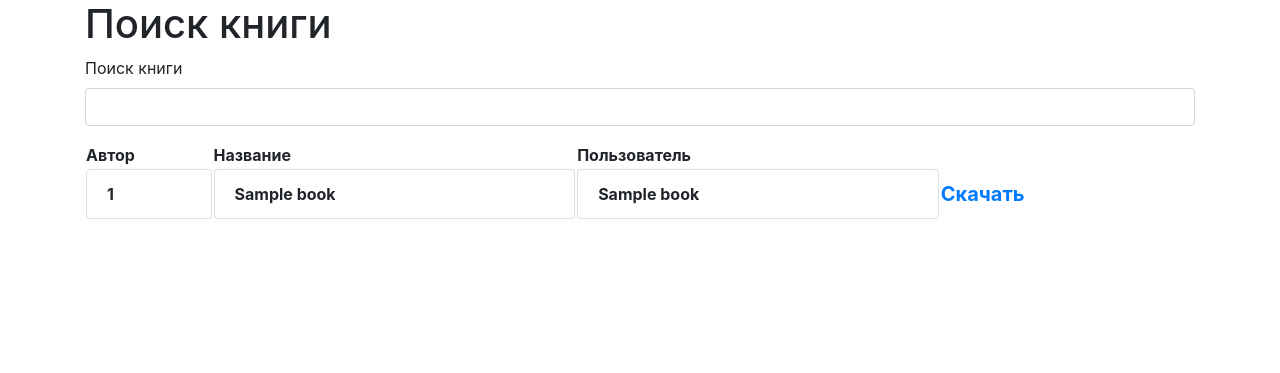
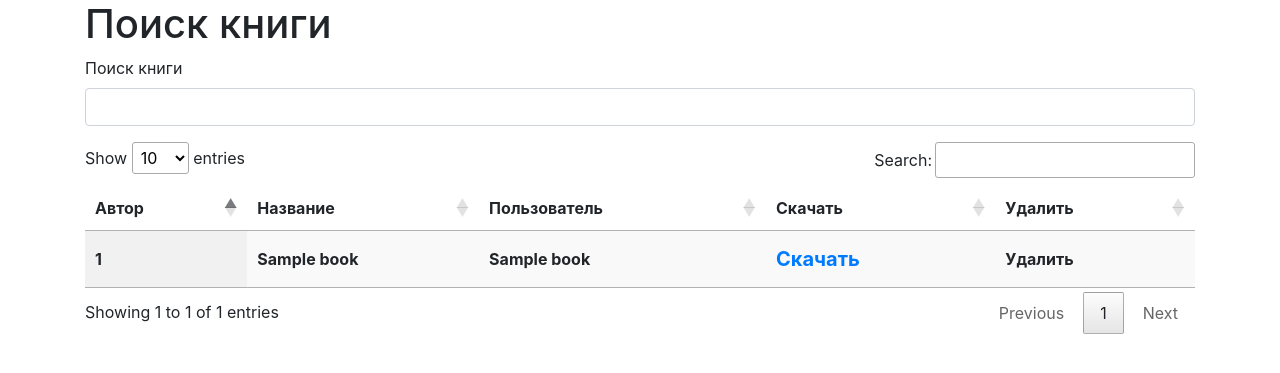
Before and after one commit to CD6RJK21/tortuga_webserver, a Flask app: template templates/search.html in a window 1280 px wide. Shown: the part 83-456 px from the top of the page. Run offline with Flask 2, Linux system fonts and the light colour scheme; tables that the repository leaves empty hold one stand-in row (values such as "Sample post"); the template is opened without the code that fills it: values that come from a table or form of the project are taken from there, most other values are stand-ins (such as "Sample title", 1, 10 or a date in 2020); form fields are guessed from the names that the template uses; lists and menus that the app fills with data are empty; some libraries are stand-ins or nearby versions.

Commit message:
new tables

```diff
--- a/main.py
+++ b/main.py
@@ -39,6 +39,14 @@ def render_template(html, **kwargs):
 
 
 # database begins
+# class Author(db.Model):
+#     id = db.Column(db.Integer, primary_key=True)
+#     display_name = db.Column(db.String(240), unique=False, nullable=False)
+#     full_name = db.Column(db.String(240), unique=False, nullable=False)
+#     image = db.Column(db.LargeBinary(), nullable=True)
+#     description = db.Column(db.String(1024), unique=False, nullable=False)
+
+
 class User(db.Model):
     id = db.Column(db.Integer, primary_key=True)
     username = db.Column(db.String(80), unique=True, nullable=False)
@@ -221,10 +229,10 @@ class BookSearch(Resource):
         pass
 
 
-@app.errorhandler(404)
-def abort_if_page_notfound(page_id):
-    abort(404, message="Page {} not found".format(page_id))
-    print(page_id)
+# @app.errorhandler(404)
+# def abort_if_page_notfound(page_id):
+#     abort(404, message="Page {} not found".format(page_id))
+#     print(page_id)
 
 
 api.add_resource(BooksList, '/books')
--- a/templates/base.html
+++ b/templates/base.html
@@ -5,6 +5,7 @@
     <meta charset="utf-8">
     <meta name="viewport" content="width=device-width, initial-scale=1, shrink-to-fit=no">
     <link rel="stylesheet" href="https://maxcdn.bootstrapcdn.com/bootstrap/4.0.0/css/bootstrap.min.css" integrity="sha384-Gn5384xqQ1aoWXA+058RXPxPg6fy4IWvTNh0E263XmFcJlSAwiGgFAW/dAiS6JXm" crossorigin="anonymous">
+    <script src="https://ajax.googleapis.com/ajax/libs/jquery/3.3.1/jquery.min.js"></script>
     <title>{{title}}</title>
 </head>
   <body>
--- a/templates/search.html
+++ b/templates/search.html
@@ -1,32 +1,45 @@
 {% extends "base.html" %}
 
 {% block content %}
-    <script src="static/search.js"></script>
+    <script src="https://ajax.googleapis.com/ajax/libs/jquery/3.3.1/jquery.min.js"></script>
+    <script type="text/javascript" charset="utf8" src="https://cdn.datatables.net/1.10.19/js/jquery.dataTables.js"></script>
+    <script>
+        $(document).ready( function () {
+            $('#search_results').DataTable();
+        } );
+    </script>
     <h1>Поиск книги</h1>
     <form action="" method="post" novalidate enctype="multipart/form-data">
         {{ form.hidden_tag() }}
         {{ wtf.quick_form(form) }}
+        <link rel="stylesheet" type="text/css" href="https://cdn.datatables.net/1.10.19/css/jquery.dataTables.css">
         {% if books %}
-            <ul class="list-group">
-                <table class="sortable">
+            <table id="search_results" class="display">
+            <thead>
                 <tr>
                     <th>Автор</th>
                     <th>Название</th>
                     <th>Пользователь</th>
+                    <th>Скачать</th>
+                    <th>Удалить</th>
                 </tr>
+            </thead>
+            <tbody>
                 {% for book in books %}
                     <tr>
-                    <th><li class="list-group-item">{{book[0]}}</li></th>
-                    <th><li class="list-group-item">{{book[1]}}</li></th>
-                    <th><li class="list-group-item">{{book[2]}}</li></th>
+                    <th>{{book[0]}}</th>
+                    <th>{{book[1]}}</th>
+                    <th>{{book[2]}}</th>
                     <th><a class="navbar-brand" href="/download_file/{{book[3]}}">Скачать</a></th>
                     {% if session.get('is_admin') %}
                         <th><a class="navbar-brand" href="/delete_file/{{book[3]}}">Удалить</a></th>
+                    {% else %}
+                        <th>Удалить</th>
                     {% endif %}
                     </tr>
                 {% endfor %}
-                </table>
-            </ul>
+            </tbody>
+            </table>
         {% else %}
             <h3>По вашему запросу ничего не найдено</h3>
         {% endif %}
```
Also changed, not shown: templates/index.html (+17 -6 lines).
